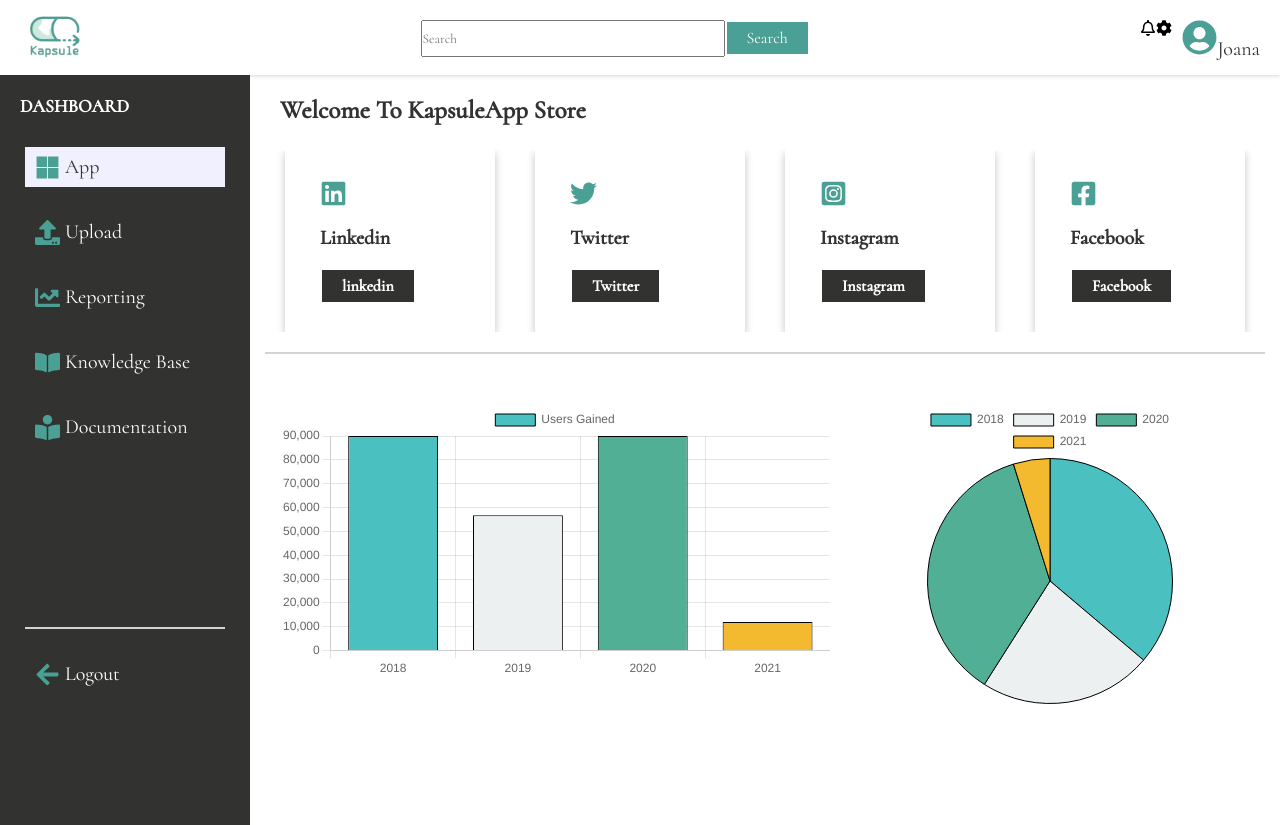
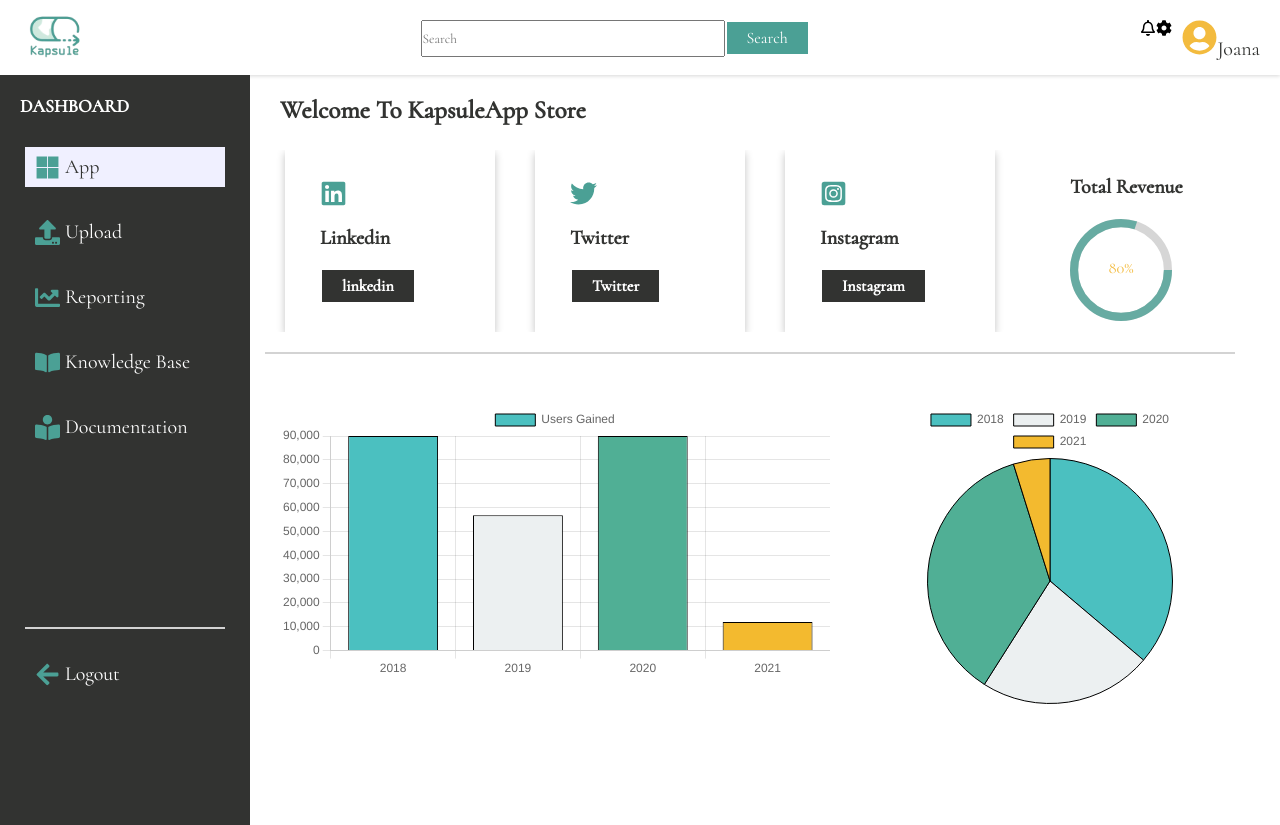
Before and after one commit to Mundurujoana/react-dashboard-kapsule, a React (Create React App) app: page / in a window 1280 px wide. Built offline with nearby package versions, Linux system fonts and the light colour scheme.

Commit message:
added a circular bar

```diff
--- a/package.json
+++ b/package.json
@@ -9,6 +9,7 @@
     "chart.js": "^3.9.1",
     "react": "^18.2.0",
     "react-chartjs-2": "^4.3.1",
+    "react-circular-progressbar": "^2.1.0",
     "react-dom": "^18.2.0",
     "react-icons": "^4.4.0",
     "react-scripts": "5.0.1",
--- a/src/components/Home/Home.jsx
+++ b/src/components/Home/Home.jsx
@@ -4,6 +4,7 @@
 import BarChart from '../Charts/BarChart'
 import { AppData } from '../Charts/Data'
 import PieChart from '../Charts/PieChart'
+
 
 const Home = () => {
   const [appData, setUserData] = useState({
--- a/src/components/Navbar/Navbar.css
+++ b/src/components/Navbar/Navbar.css
@@ -25,7 +25,7 @@
 }
 .right .profileIconContainer{
    font-size: 35px;
-   color: #4BA095;
+   color: #F3BB3E;
    margin-top: 10px;
 }
 
--- /dev/null
+++ b/src/components/ProgressBar.js
@@ -0,0 +1,50 @@
+import React, { useEffect, useState } from 'react';
+import { CircularProgressbar, buildStyles } from 'react-circular-progressbar';
+import 'react-circular-progressbar/dist/styles.css';
+
+const ProgressBar = () => {
+
+  const [percentage, setPercentage] = useState(0);
+
+  useEffect(() => {
+    setTimeout(() => {
+      if (percentage < 80) {
+        setPercentage(percentage + 1);
+      }
+    }, 50);
+  }, [percentage]);
+
+  return (
+    <div  style={{ width: "60%", marginTop:20, marginLeft:5 }}>
+    <CircularProgressbar
+  value={percentage}
+  text={`${percentage}%`}
+  styles={buildStyles({
+    // Rotation of path and trail, in number of turns (0-1)
+    rotation: 0.25,
+
+    // Whether to use rounded or flat corners on the ends - can use 'butt' or 'round'
+    strokeLinecap: 'butt',
+
+    // Text size
+    textSize: '16px',
+
+    // How long animation takes to go from one percentage to another, in seconds
+    pathTransitionDuration: 0.5,
+
+    // Can specify path transition in more detail, or remove it entirely
+    // pathTransition: 'none',
+
+    // Colors
+    pathColor: `rgba(75,160,149, ${percentage / 100})`,
+    textColor: '#F3BB3E',
+    trailColor: '#d6d6d6',
+    backgroundColor: '#4BA095',
+  })}
+
+/>
+</div>
+  )
+}
+
+export default ProgressBar
--- a/src/components/Widget/Widget.css
+++ b/src/components/Widget/Widget.css
@@ -8,7 +8,6 @@
 
   .item {
     width: 150px;
-    flex: 1;
     margin: 0px 20px;
     padding: 30px;
     cursor: pointer;
@@ -73,3 +72,9 @@
       background-color:#323331;
       margin-left: 7px;
     }
+
+   .progress{
+    width: 170px;
+    margin-left: 50px;
+    margin-top: 20px;
+   }
--- a/src/components/Widget/Widget.jsx
+++ b/src/components/Widget/Widget.jsx
@@ -1,7 +1,7 @@
 import React from 'react'
 import './Widget.css'
 import { FaTwitter, FaInstagramSquare, FaFacebookSquare, FaLinkedin } from "react-icons/fa";
-
+import ProgressBar from '../ProgressBar'
 
 const Widget = ({color}) => {
   return (
@@ -33,13 +33,12 @@
         </a>
       </div>
 
-      <div className="item">
-          <FaFacebookSquare  className="widgetIcon" />
-          <p className="widgetSub"> Facebook </p>
-        <a href="https://www.facebook.com/" target="_blank" rel="noreferrer">
-        <button type='submit' className='button' > Facebook </button>
-        </a>
+
+      <div className="progress">
+        <p className="widgetSub">  Total Revenue </p>
+      <ProgressBar  />
       </div>
+
 
 </div>
 <hr style={{
@@ -54,3 +53,15 @@
 }
 
 export default Widget
+
+
+
+
+
+
+    {/* <FaFacebookSquare  className="widgetIcon" />
+          <p className="widgetSub"> Facebook </p>
+        <a href="https://www.facebook.com/" target="_blank" rel="noreferrer">
+        <button type='submit' className='button' > Facebook </button>
+        </a>
+      */}
```
Also changed, not shown: 1 other file (tests, documents, lock files or other folders).
